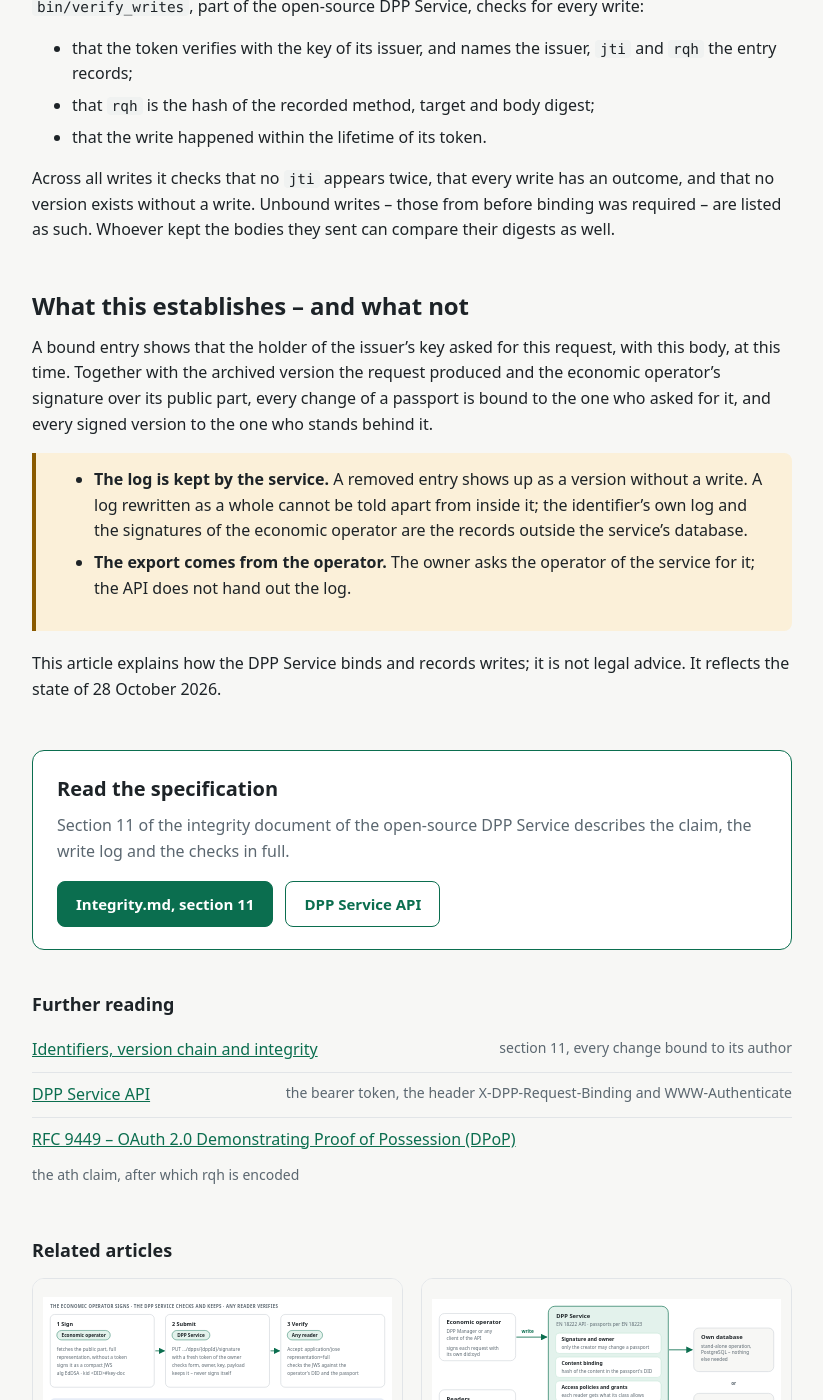
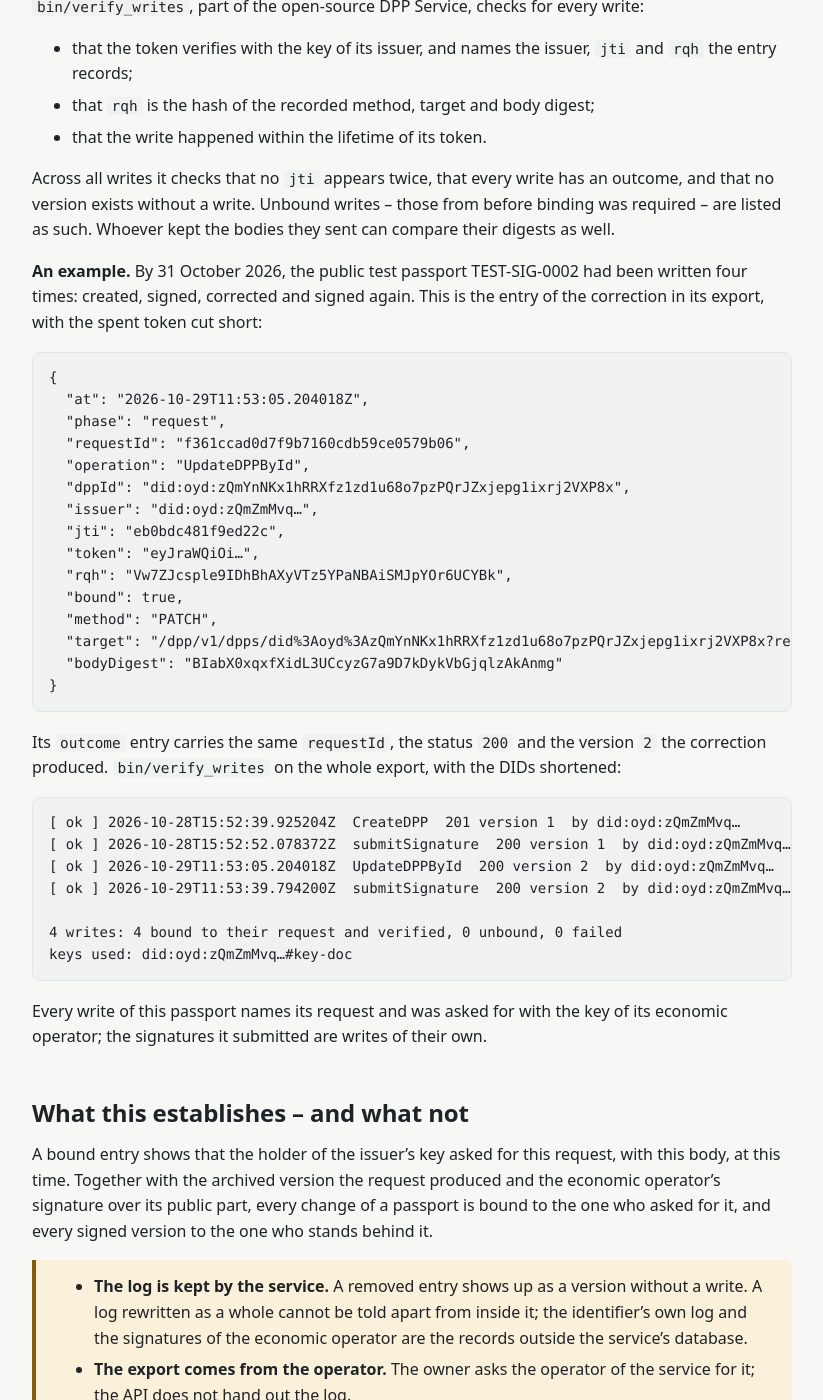
Before and after one commit to OwnYourData/dpp-knowledge-base, a Jekyll site: the page built from _articles/bound-writes.md, in a window 1280 px wide and 1400 px high, scrolled down 3899 px. Shown: the whole window, without its empty margins (228-1051 px from the left). Built offline with Jekyll 4.4.1, drawn with Linux system fonts in a browser that asks for light colours; some of the changed text lies outside the part shown.

Commit message:
Show the write log of the test passport, renew the verify_dpp excerpt and take the image name from a variable

````diff
--- a/_articles/bound-writes.md
+++ b/_articles/bound-writes.md
@@ -4,7 +4,7 @@ description: Every token that changes a passport names the one request it was ma
 section: Concepts
 order: 1.7
 audience: economic operators, developers of DPP clients, DPP service providers
-last_reviewed: 2026-10-28
+last_reviewed: 2026-10-31
 image: /assets/img/bound-writes.svg
 image_alt: "Four steps. 1 Token: the writer signs a token with the document key of its own DID – audience this service, at most 15 minutes, a jti accepted once, and the claim rqh, a hash of method, request-target and body. 2 Request: the service compares rqh with the request before anything happens; a token that names another request is refused with 401. 3 Write log: an entry 'request' is written before anything changes, an entry 'outcome' when the request ends; entries are only ever added. 4 Check: the operator exports the entries of a passport, and the owner checks them with bin/verify_writes and the public keys of the signers. Banner: from 1 December 2026 a write without rqh is refused."
 image_caption: "The token names its request, the log keeps it, the owner checks it."
@@ -123,6 +123,40 @@ bundle exec ruby bin/verify_writes writes.jsonl
 
 Across all writes it checks that no `jti` appears twice, that every write has an outcome, and that no version exists without a write. Unbound writes – those from before binding was required – are listed as such. Whoever kept the bodies they sent can compare their digests as well.
 
+**An example.** By 31 October 2026, the public test passport TEST-SIG-0002 had been written four times: created, signed, corrected and signed again. This is the entry of the correction in its export, with the spent token cut short:
+
+```json
+{
+  "at": "2026-10-29T11:53:05.204018Z",
+  "phase": "request",
+  "requestId": "f361ccad0d7f9b7160cdb59ce0579b06",
+  "operation": "UpdateDPPById",
+  "dppId": "did:oyd:zQmYnNKx1hRRXfz1zd1u68o7pzPQrJZxjepg1ixrj2VXP8x",
+  "issuer": "did:oyd:zQmZmMvq…",
+  "jti": "eb0bdc481f9ed22c",
+  "token": "eyJraWQiOi…",
+  "rqh": "Vw7ZJcsple9IDhBhAXyVTz5YPaNBAiSMJpYOr6UCYBk",
+  "bound": true,
+  "method": "PATCH",
+  "target": "/dpp/v1/dpps/did%3Aoyd%3AzQmYnNKx1hRRXfz1zd1u68o7pzPQrJZxjepg1ixrj2VXP8x?representation=full",
+  "bodyDigest": "BIabX0xqxfXidL3UCcyzG7a9D7kDykVbGjqlzAkAnmg"
+}
+```
+
+Its `outcome` entry carries the same `requestId`, the status `200` and the version `2` the correction produced. `bin/verify_writes` on the whole export, with the DIDs shortened:
+
+```text
+[ ok ] 2026-10-28T15:52:39.925204Z  CreateDPP  201 version 1  by did:oyd:zQmZmMvq…
+[ ok ] 2026-10-28T15:52:52.078372Z  submitSignature  200 version 1  by did:oyd:zQmZmMvq…
+[ ok ] 2026-10-29T11:53:05.204018Z  UpdateDPPById  200 version 2  by did:oyd:zQmZmMvq…
+[ ok ] 2026-10-29T11:53:39.794200Z  submitSignature  200 version 2  by did:oyd:zQmZmMvq…
+
+4 writes: 4 bound to their request and verified, 0 unbound, 0 failed
+keys used: did:oyd:zQmZmMvq…#key-doc
+```
+
+Every write of this passport names its request and was asked for with the key of its economic operator; the signatures it submitted are writes of their own.
+
 ## What this establishes – and what not
 
 A bound entry shows that the holder of the issuer's key asked for this request, with this body, at this time. Together with the archived version the request produced and the economic operator's signature over its public part, every change of a passport is bound to the one who asked for it, and every signed version to the one who stands behind it.
@@ -131,4 +165,4 @@ A bound entry shows that the holder of the issuer's key asked for this request,
 > - **The export comes from the operator.** The owner asks the operator of the service for it; the API does not hand out the log.
 {: .open}
 
-This article explains how the DPP Service binds and records writes; it is not legal advice. It reflects the state of 28 October 2026.
+This article explains how the DPP Service binds and records writes; it is not legal advice. It reflects the state of 31 October 2026.
````
Also changed, not shown: _articles/operator-signature.md (+11 -4 lines), .github/workflows/image.yml, README.md.
